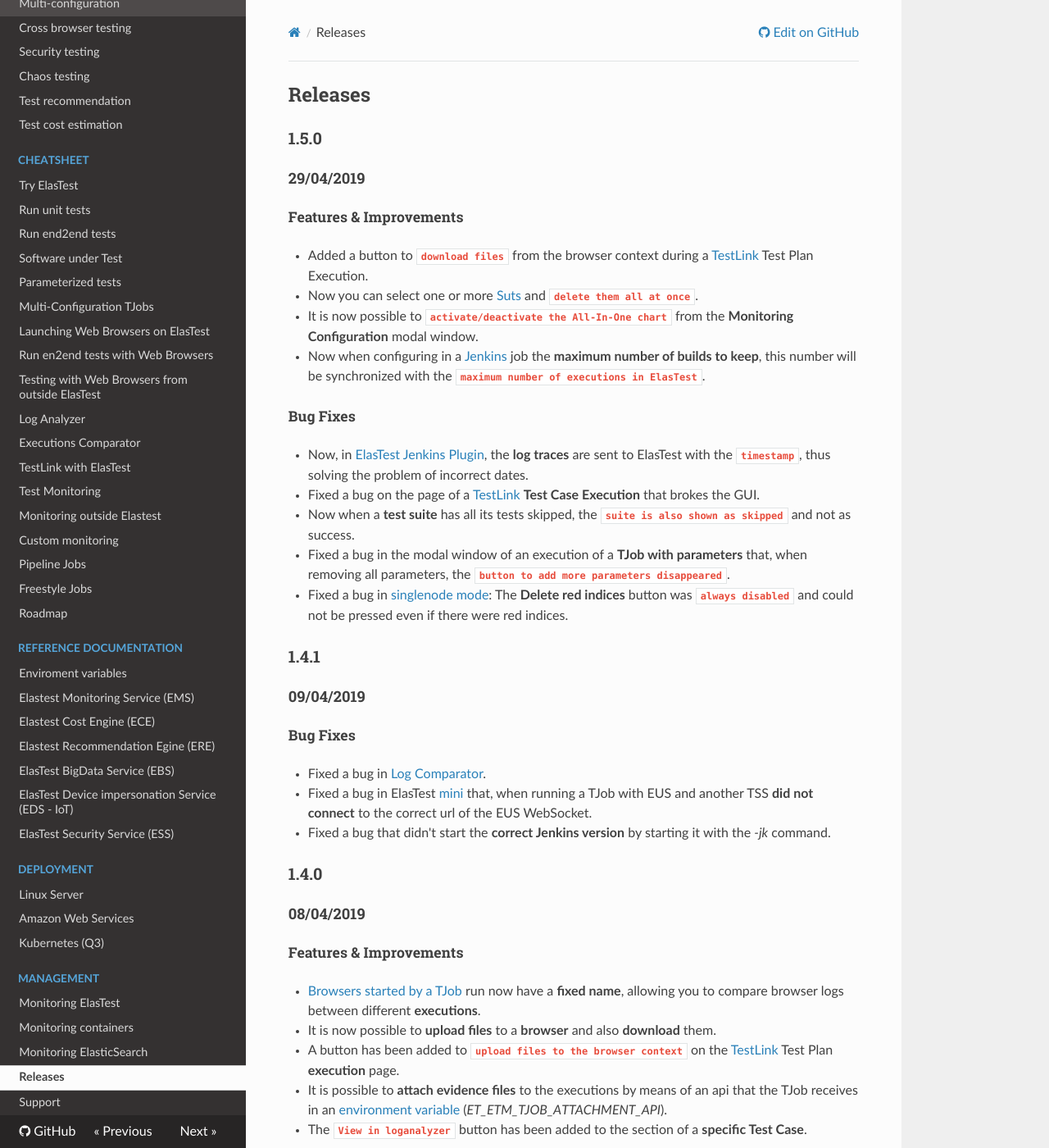
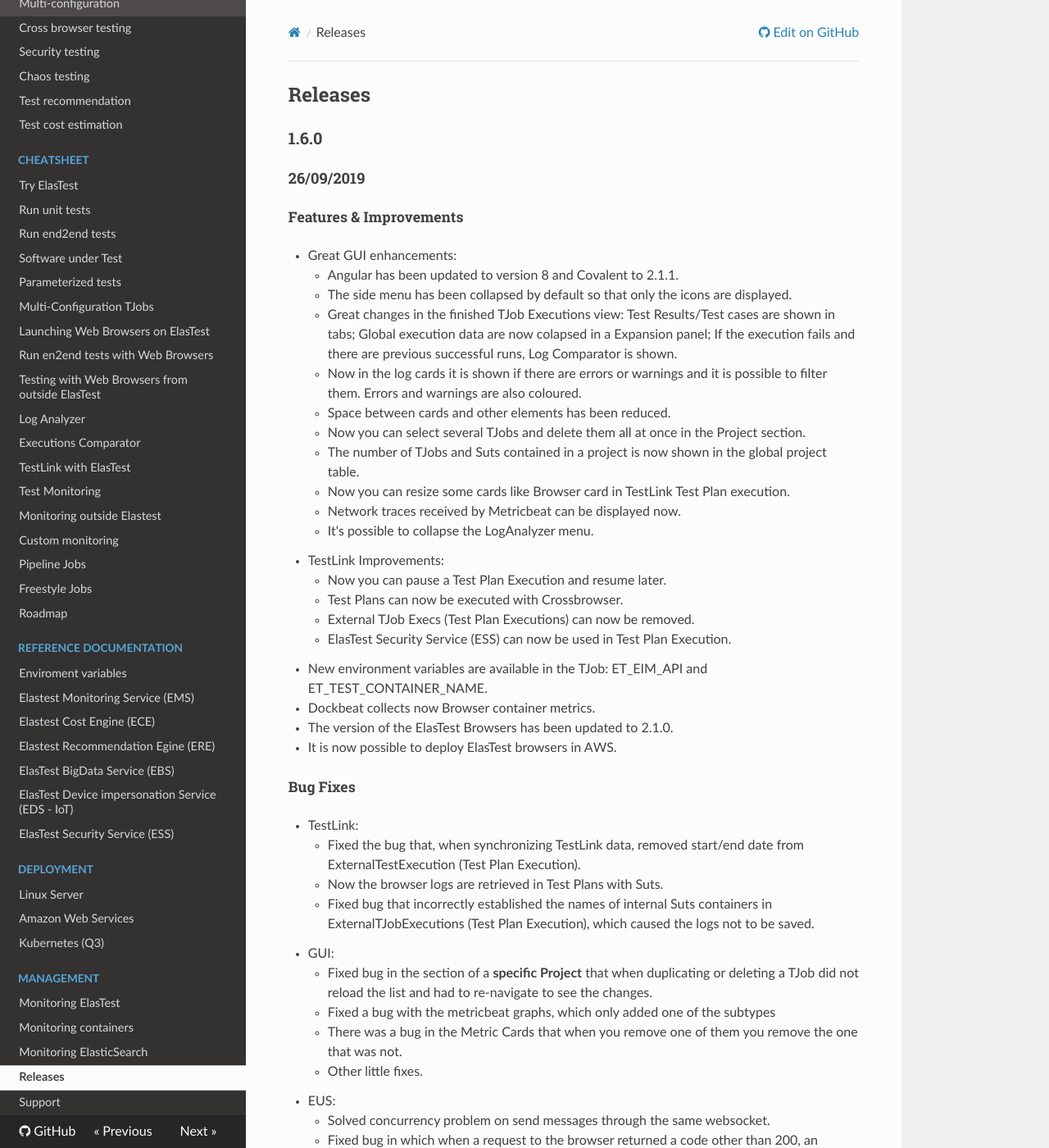
Before and after one commit to elastest/elastest.io-docs, an MkDocs documentation site: the page built from docs/releases/index.md, in a window 1280 px wide and 1400 px high. Shown: the whole window at 82% size. Built offline with MkDocs 1.6.1, drawn with Linux system fonts in a browser that asks for light colours; nearby versions of some CDN libraries; old or Windows-style settings are respelled for this version of MkDocs; some of the changed text lies outside the part shown.

Commit message:
Release notes

```diff
--- a/docs/releases/index.md
+++ b/docs/releases/index.md
@@ -3,6 +3,56 @@
 <h2 id="content" class="h1">Releases</h2>
 </div>
 </div>
+
+<!-- ************************* -->
+<!-- ********* 1.6.0 ********* -->
+<!-- ************************* -->
+
+<h3 id="1.6.0" class="small-subtitle">1.6.0</h3>
+<h4 class="smaller-subtitle">26/09/2019</h4>
+
+<h5 class="smaller-subtitle">Features & Improvements</h5>
+
+-   Great GUI enhancements:
+    - Angular has been updated to version 8 and Covalent to 2.1.1.
+    - The side menu has been collapsed by default so that only the icons are displayed.
+    - Great changes in the finished TJob Executions view: Test Results/Test cases are shown in tabs; Global execution data are now colapsed in a Expansion panel; If the execution fails and there are previous successful runs, Log Comparator is shown.
+    - Now in the log cards it is shown if there are errors or warnings and it is possible to filter them. Errors and warnings are also coloured.
+    - Space between cards and other elements has been reduced.
+    - Now you can select several TJobs and delete them all at once in the Project section.
+    - The number of TJobs and Suts contained in a project is now shown in the global project table.
+    - Now you can resize some cards like Browser card in TestLink Test Plan execution.
+    - Network traces received by Metricbeat can be displayed now.
+    - It's possible to collapse the LogAnalyzer menu.
+-   TestLink Improvements:
+    -   Now you can pause a Test Plan Execution and resume later.
+    -   Test Plans can now be executed with Crossbrowser.
+    -   External TJob Execs (Test Plan Executions) can now be removed.
+    -   ElasTest Security Service (ESS) can now be used in Test Plan Execution.
+-   New environment variables are available in the TJob: ET_EIM_API and ET_TEST_CONTAINER_NAME.
+-   Dockbeat collects now Browser container metrics.
+-   The version of the ElasTest Browsers has been updated to 2.1.0.
+-   It is now possible to deploy ElasTest browsers in AWS.
+
+<h5 class="smaller-subtitle">Bug Fixes</h5>
+
+-   TestLink:
+    - Fixed the bug that, when synchronizing TestLink data, removed start/end date from ExternalTestExecution (Test Plan Execution).
+    - Now the browser logs are retrieved in Test Plans with Suts.
+    - Fixed bug that incorrectly established the names of internal Suts containers in ExternalTJobExecutions (Test Plan Execution), which caused the logs not to be saved.
+-   GUI:
+    - Fixed bug in the section of a <strong class="italicEtColor">specific Project</strong> that when duplicating or deleting a TJob did not reload the list and had to re-navigate to see the changes.
+    - Fixed a bug with the metricbeat graphs, which only added one of the subtypes
+    - There was a bug in the Metric Cards that when you remove one of them you remove the one that was not.
+    - Other little fixes.
+-   EUS:
+    - Solved concurrency problem on send messages through the same websocket.
+    - Fixed bug in which when a request to the browser returned a code other than 200, an exception was launched. This began to give problems with the last versions of chrome (>75) and with Firefox.
+    - Fixed a bug that did not intercept elastest scripts (elastestScript) and therefore, Single Browser test videos were not splitting and naming.
+
+
+
+
 
 <!-- ************************* -->
 <!-- ********* 1.5.0 ********* -->
```
